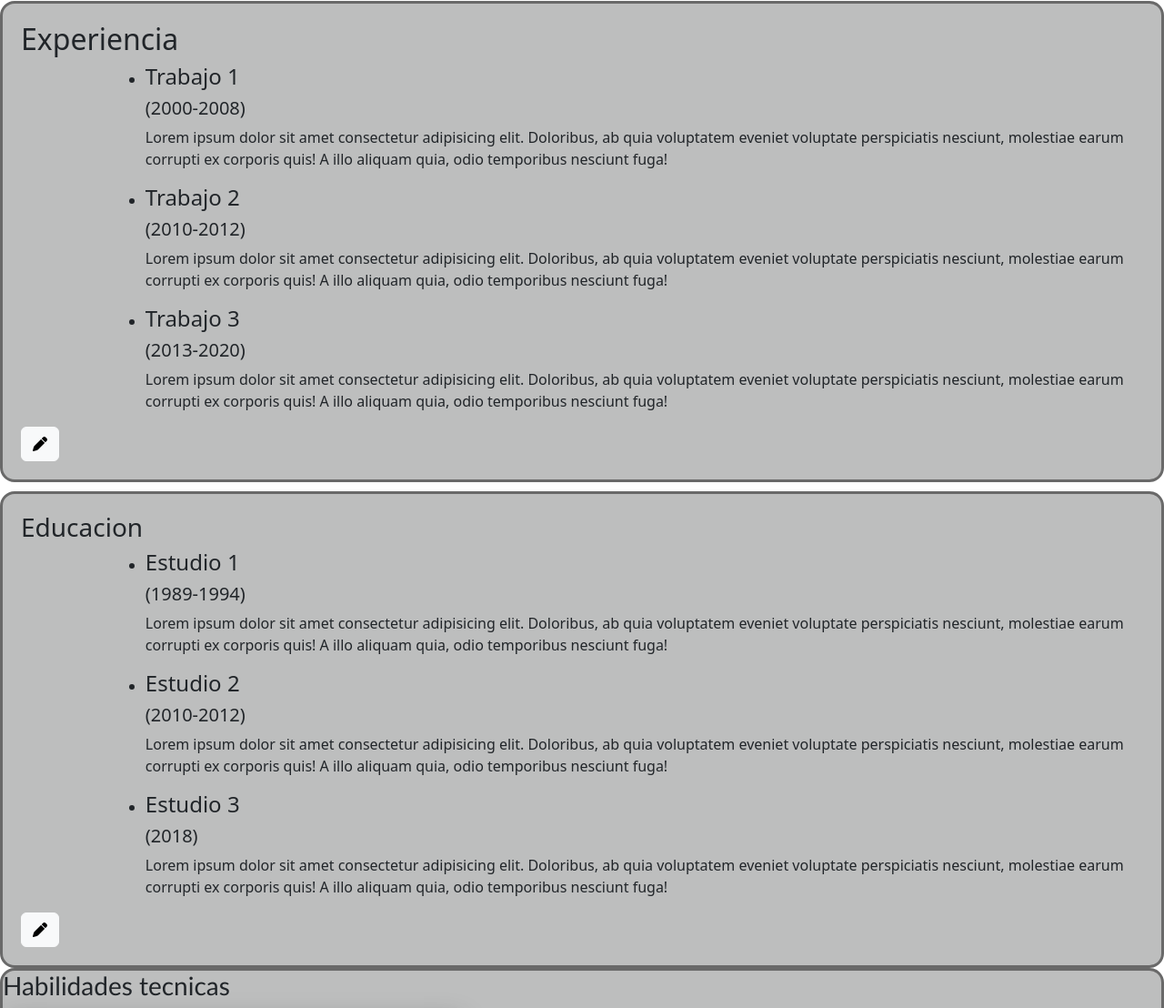
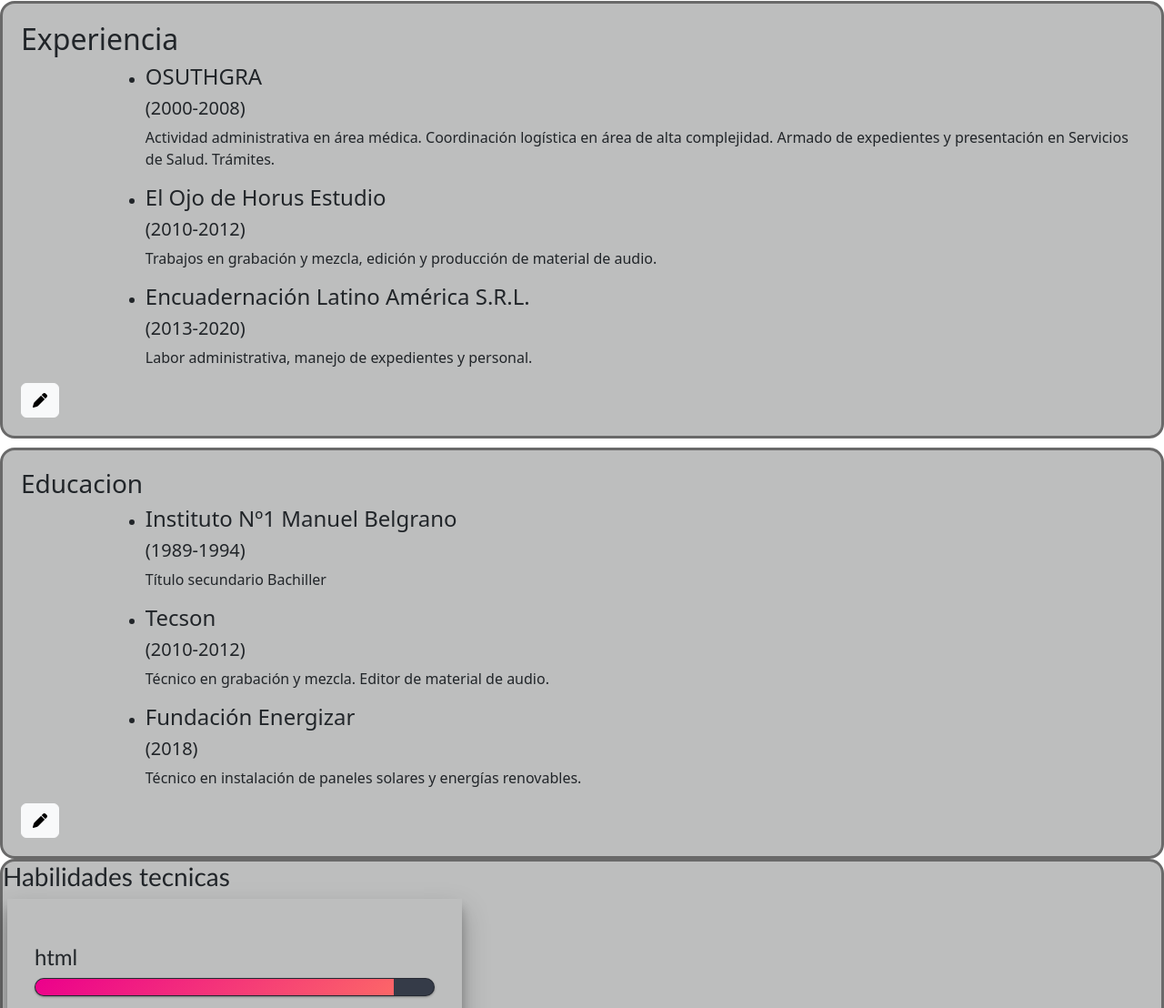
Before and after one commit to diegolprograma/frontend, a plain HTML site: page index.html in a window 1280 px wide. Shown: the part 905-2013 px from the top of the page at 91% size. Drawn offline with nearby package versions, Linux system fonts and the light colour scheme.

Commit message:
maquetado frontend

```diff
--- a/index.html
+++ b/index.html
@@ -48,7 +48,7 @@
         <h2 class="text-white text-center mt-5 pt-5">
           Hola,<br> soy Diego Lozano<br>Desarrollador Full Stack Junior</h2>
           <h5 class="text-white text-center mt-5 pt-5">
-            <p>Lorem ipsum dolor sit amet, consectetur adipisicing elit. Expedita, earum possimus! Sapiente modi voluptate, minima voluptatibus corporis eveniet quod mollitia itaque saepe a veniam cum, assumenda officia doloremque non omnis.</p></h5>
+            <p>Estudiante de Argentina Programa, emprendedor y futuro programador FullStack</p></h5>
       </div>
     </div>
   </div>
@@ -66,16 +66,17 @@
   <div class="col-lg-1"></div>
   <div class="col-lg-11">
        <ul>
-          <li><h4>Trabajo 1</h4><h5>(2000-2008)</h5></li>
-          <p>Lorem ipsum dolor sit amet consectetur adipisicing elit. Doloribus, ab quia voluptatem eveniet voluptate perspiciatis nesciunt, molestiae earum corrupti ex corporis quis! A illo aliquam quia, odio temporibus nesciunt fuga!</p>
+          <li><h4>OSUTHGRA</h4><h5>(2000-2008)</h5></li>
+          <p>Actividad administrativa en área médica. Coordinación logística en área de alta complejidad.
+            Armado de expedientes y presentación en Servicios de Salud. Trámites.</p>
        </ul>
        <ul>
-        <li><h4>Trabajo 2</h4><h5>(2010-2012)</h5></li>
-        <p>Lorem ipsum dolor sit amet consectetur adipisicing elit. Doloribus, ab quia voluptatem eveniet voluptate perspiciatis nesciunt, molestiae earum corrupti ex corporis quis! A illo aliquam quia, odio temporibus nesciunt fuga!</p>
+        <li><h4>El Ojo de Horus Estudio</h4><h5>(2010-2012)</h5></li>
+        <p>Trabajos en grabación y mezcla, edición y producción de material de audio.</p>
      </ul>
      <ul>
-      <li><h4>Trabajo 3</h4><h5>(2013-2020)</h5></li>
-      <p>Lorem ipsum dolor sit amet consectetur adipisicing elit. Doloribus, ab quia voluptatem eveniet voluptate perspiciatis nesciunt, molestiae earum corrupti ex corporis quis! A illo aliquam quia, odio temporibus nesciunt fuga!</p>
+      <li><h4>Encuadernación Latino América S.R.L.</h4><h5>(2013-2020)</h5></li>
+      <p>Labor administrativa, manejo de expedientes y personal.</p>
    </ul>
   </div>
 </div>
@@ -93,16 +94,16 @@
     <div class="col-lg-1"></div>
   <div class="col-lg-11">
        <ul>
-          <li><h4>Estudio 1</h4><h5>(1989-1994)</h5></li>
-          <p>Lorem ipsum dolor sit amet consectetur adipisicing elit. Doloribus, ab quia voluptatem eveniet voluptate perspiciatis nesciunt, molestiae earum corrupti ex corporis quis! A illo aliquam quia, odio temporibus nesciunt fuga!</p>
+          <li><h4>Instituto Nº1 Manuel Belgrano</h4><h5>(1989-1994)</h5></li>
+          <p>Título secundario Bachiller</p>
        </ul>
        <ul>
-        <li><h4>Estudio 2</h4><h5>(2010-2012)</h5></li>
-        <p>Lorem ipsum dolor sit amet consectetur adipisicing elit. Doloribus, ab quia voluptatem eveniet voluptate perspiciatis nesciunt, molestiae earum corrupti ex corporis quis! A illo aliquam quia, odio temporibus nesciunt fuga!</p>
+        <li><h4>Tecson</h4><h5>(2010-2012)</h5></li>
+        <p>Técnico en grabación y  mezcla. Editor de material de audio.</p>
      </ul>
      <ul>
-      <li><h4>Estudio 3</h4><h5>(2018)</h5></li>
-      <p>Lorem ipsum dolor sit amet consectetur adipisicing elit. Doloribus, ab quia voluptatem eveniet voluptate perspiciatis nesciunt, molestiae earum corrupti ex corporis quis! A illo aliquam quia, odio temporibus nesciunt fuga!</p>
+      <li><h4>Fundación Energizar</h4><h5>(2018)</h5></li>
+      <p>Técnico en instalación de paneles solares y energías renovables.</p>
    </ul>
   </div>
 
@@ -153,7 +154,7 @@
 <section class="proyectos">
 
 <h5>Proyectos</h5>
-<P>Lorem ipsum dolor sit amet consectetur, adipisicing elit. Id ea iste impedit molestias obcaecati. Suscipit est ducimus sit maiores animi nam? Maiores dolor a harum perferendis molestiae amet veniam aliquam?</P>
+<P>Portfolio Web en Argentina Programa</P>
 <!-- Button trigger modal -->
 <button type="button" class="btn btn-light" data-bs-toggle="modal" data-bs-target="#proyectosModal">
   <i class="fa fa-pen"></i>
```
